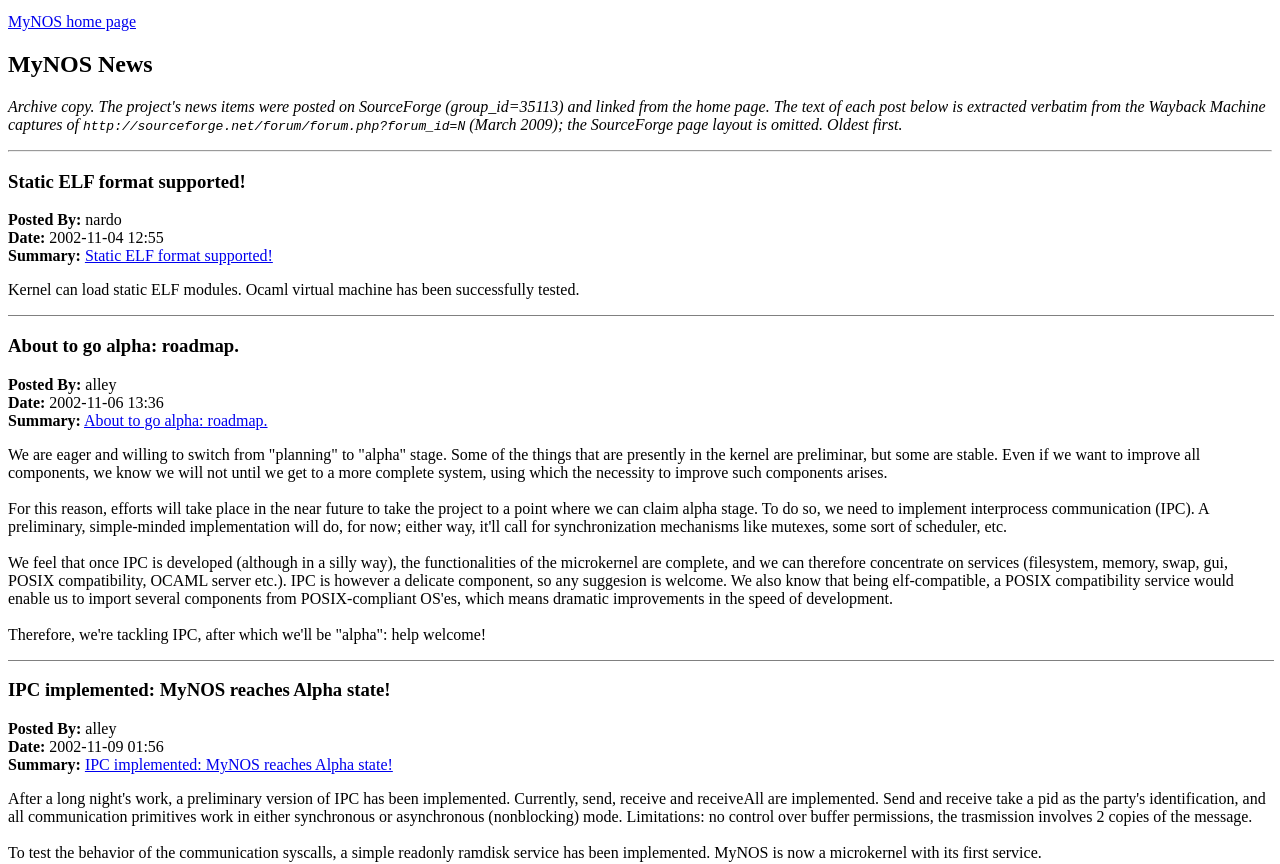
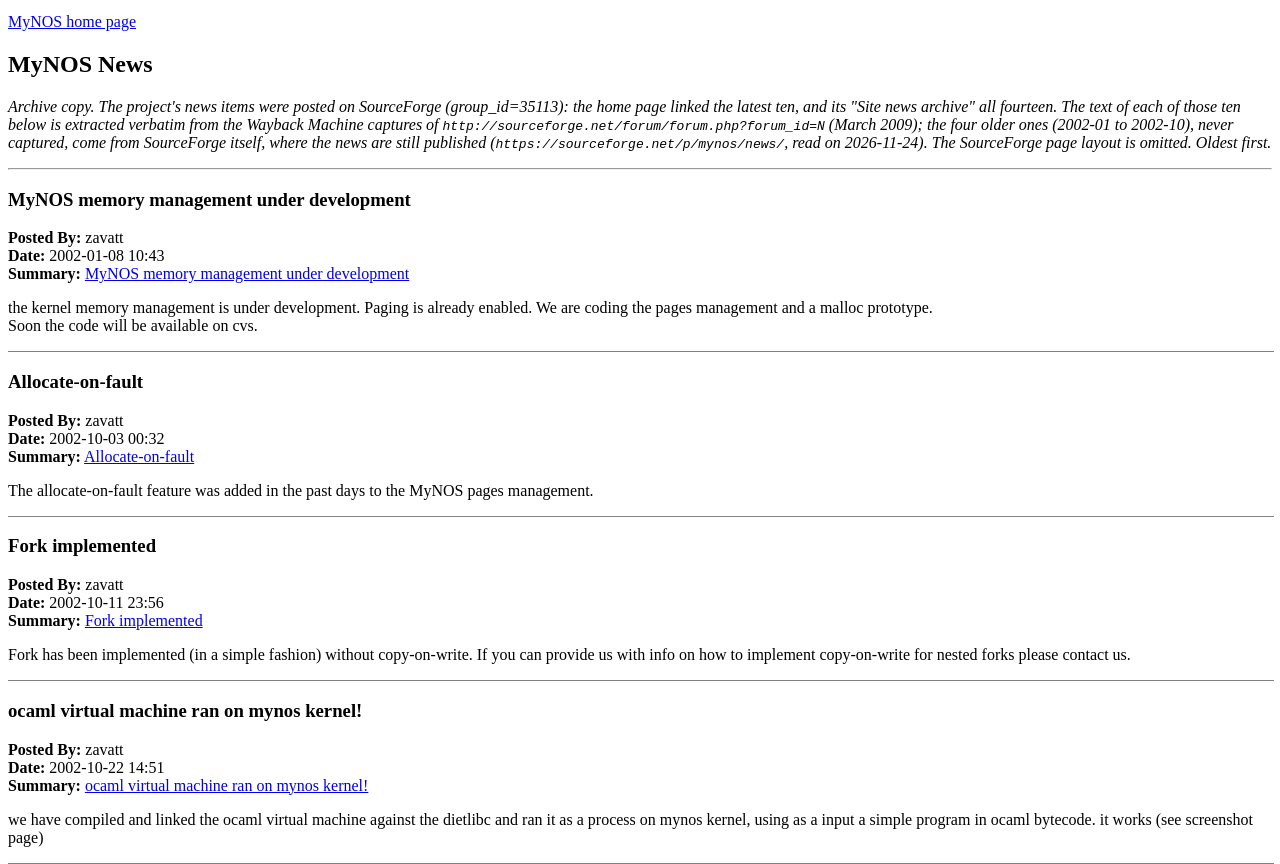
Before and after one commit to ctrl-z-bg/mynos, a plain HTML site: page doc/website/news.html in a window 1280 px wide. Shown: the part 123-987 px from the top of the page. Drawn offline with Linux system fonts and the light colour scheme.

Commit message:
Old website: all fourteen SourceForge news items; the news archive link to news.html
The home page's "Site news archive" linked SourceForge's list of the
project's news: fourteen items, ten already in news.html. The four older
ones (2002-01 to 2002-10) were never captured by the Wayback Machine;
SourceForge still publishes them (p/mynos/news): text and author from
its REST interface, dates from its feed. The link now points to
news.html. doc/website/README.md says how.

Co-Authored-By: Claude Opus 5.5 <noreply@anthropic.com>
Claude-Session: https://claude.ai/code/session_014xwpxCWAYeBYTS3uideAj6

```diff
--- a/doc/website/news.html
+++ b/doc/website/news.html
@@ -8,11 +8,48 @@
 <p><a href="index.html">MyNOS home page</a></p>
 <h2>MyNOS News</h2>
 <p><i>Archive copy. The project's news items were posted on SourceForge
-(group_id=35113) and linked from the home page. The text of each post below is
-extracted verbatim from the Wayback Machine captures of
+(group_id=35113): the home page linked the latest ten, and its "Site news
+archive" all fourteen. The text of each of those ten below is extracted
+verbatim from the Wayback Machine captures of
 <code>http://sourceforge.net/forum/forum.php?forum_id=N</code> (March 2009);
-the SourceForge page layout is omitted. Oldest first.</i></p>
+the four older ones (2002-01 to 2002-10), never captured, come from
+SourceForge itself, where the news are still published
+(<code>https://sourceforge.net/p/mynos/news/</code>, read on 2026-11-24).
+The SourceForge page layout is omitted. Oldest first.</i></p>
 <hr>
+<h3><a name="forum_id=142540">MyNOS memory management under development</a></h3>
+<b>Posted By:</b> zavatt <br />
+<b>Date:</b> 2002-01-08 10:43 <br />
+<b>Summary:</b> <a href="http://sourceforge.net/forum/forum.php?forum_id=142540">MyNOS memory management under development</a>
+<p>
+the kernel memory management is under development. Paging is already enabled. We are coding the pages management and a malloc prototype.&nbsp;<br />
+Soon the code will be available on cvs.
+</p>
+<hr width="100%" size="1" noshade>
+<h3><a name="forum_id=215911">Allocate-on-fault</a></h3>
+<b>Posted By:</b> zavatt <br />
+<b>Date:</b> 2002-10-03 00:32 <br />
+<b>Summary:</b> <a href="http://sourceforge.net/forum/forum.php?forum_id=215911">Allocate-on-fault</a>
+<p>
+The allocate-on-fault feature was added in the past days to the MyNOS pages management.
+</p>
+<hr width="100%" size="1" noshade>
+<h3><a name="forum_id=218462">Fork implemented</a></h3>
+<b>Posted By:</b> zavatt <br />
+<b>Date:</b> 2002-10-11 23:56 <br />
+<b>Summary:</b> <a href="http://sourceforge.net/forum/forum.php?forum_id=218462">Fork implemented</a>
+<p>
+Fork has been implemented (in a simple fashion) without copy-on-write. If you can provide us with info on how to implement copy-on-write for nested forks please contact us.
+</p>
+<hr width="100%" size="1" noshade>
+<h3><a name="forum_id=221332">ocaml virtual machine ran on mynos kernel!</a></h3>
+<b>Posted By:</b> zavatt <br />
+<b>Date:</b> 2002-10-22 14:51 <br />
+<b>Summary:</b> <a href="http://sourceforge.net/forum/forum.php?forum_id=221332">ocaml virtual machine ran on mynos kernel!</a>
+<p>
+we have compiled and linked the ocaml virtual machine against the dietlibc and ran it as a process on mynos kernel, using as a input a simple program in ocaml bytecode. it works (see screenshot page)
+</p>
+<hr width="100%" size="1" noshade>
 <h3><a name="forum_id=225129">Static ELF format supported!</a></h3>
 <b>Posted By:</b> nardo <br />
 <b>Date:</b> 2002-11-04 12:55 <br />
```
Also changed, not shown: doc/website/index.html (+1 -1 lines), 2 other files.
